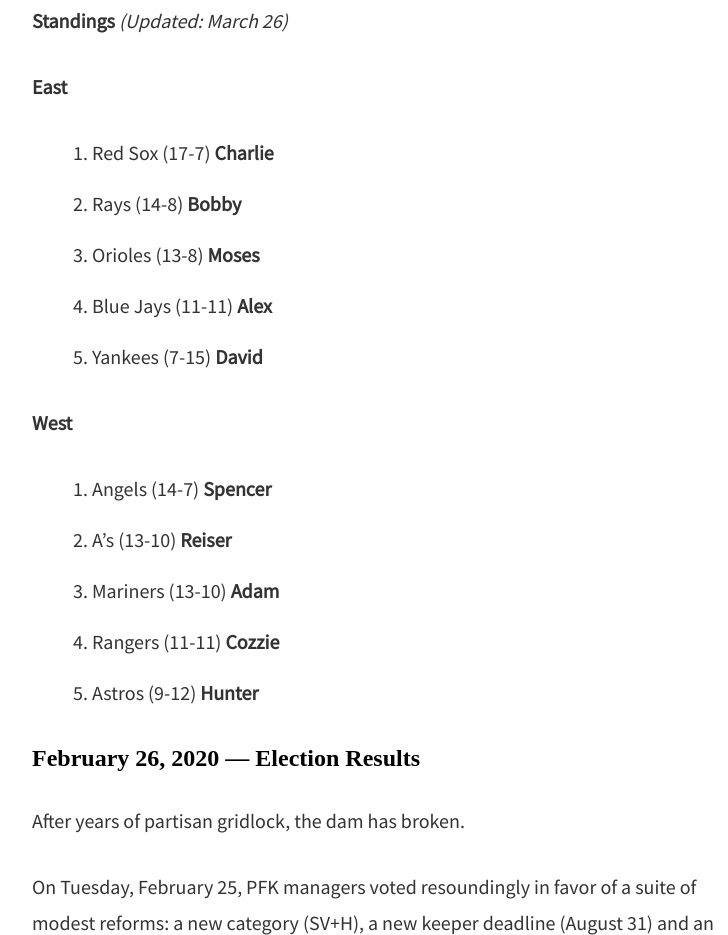
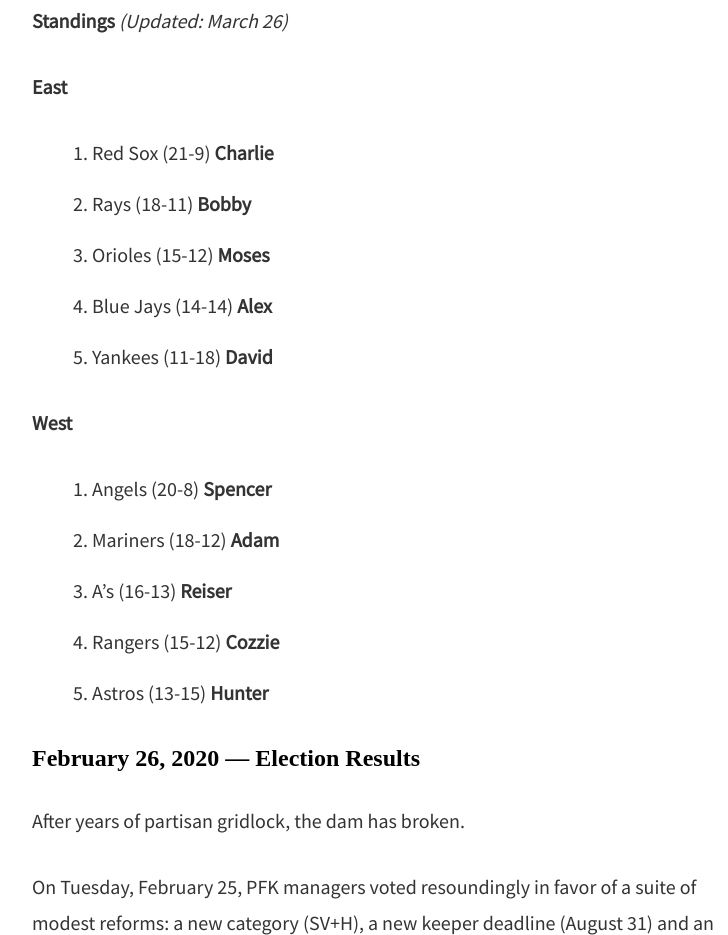
Before and after one commit to spencersilva/pfk2020, a plain HTML site: page index.html in a window 1280 px wide. Shown: the part 877-1812 px from the top of the page, without its empty margins (258-986 px from the left). Drawn offline with Linux system fonts and the light colour scheme; a web font is replaced by a local one.

Commit message:
april 3 update

```diff
--- a/index.html
+++ b/index.html
@@ -24,22 +24,21 @@
 <p><strong>East</strong></p>
 
 <ol>
-	<li>Red Sox (17-7) <strong>Charlie</strong></li>
-	<li>Rays (14-8) <strong>Bobby</strong></li>
-	<li>Orioles (13-8) <strong>Moses</strong></li>
-	<li>Blue Jays (11-11) <strong>Alex</strong></li>
-	<li>Yankees (7-15) <strong>David</strong></li>
+	<li>Red Sox (21-9) <strong>Charlie</strong></li>
+	<li>Rays (18-11) <strong>Bobby</strong></li>
+	<li>Orioles (15-12) <strong>Moses</strong></li>
+	<li>Blue Jays (14-14) <strong>Alex</strong></li>
+	<li>Yankees (11-18) <strong>David</strong></li>
 </ol>
 
 <p><strong>West</strong></p>
 
 <ol>
-	<li>Angels (14-7) <strong>Spencer</strong></li>
-	<li>A’s (13-10) <strong>Reiser</strong></li>
-	<li>Mariners (13-10) <strong>Adam<em>
-		</em></strong></li>
-	<li>Rangers (11-11) <strong>Cozzie</strong></li>
-	<li>Astros (9-12) <strong>Hunter</strong></li>
+	<li>Angels (20-8) <strong>Spencer</strong></li>
+	<li>Mariners (18-12) <strong>Adam<em></em></strong></li>
+	<li>A’s (16-13) <strong>Reiser</strong></li>
+	<li>Rangers (15-12) <strong>Cozzie</strong></li>
+	<li>Astros (13-15) <strong>Hunter</strong></li>
 </ol>
 
 <h4>February 26, 2020 — Election Results</h4>
```
